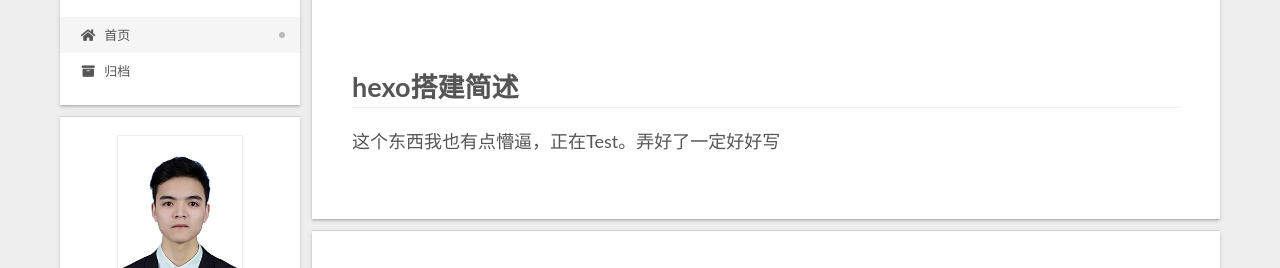
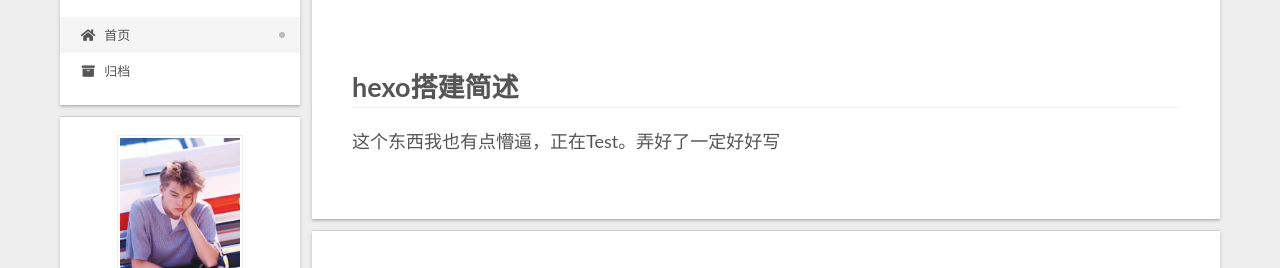
Before and after one commit to paulJFei/paulJFei.github.io, a plain HTML site: page index.html in a window 1280 px wide. Shown: the part 117-385 px from the top of the page. Drawn offline with Linux system fonts and the light colour scheme.

Commit message:
Site updated: 2020-09-08 19:34:21

```diff
--- a/css/main.css
+++ b/css/main.css
@@ -1168,7 +1168,7 @@ pre .javascript .function {
 }
 .links-of-author a::before,
 .links-of-author span.exturl::before {
-  background: #1c5873;
+  background: #5e0886;
   border-radius: 50%;
   content: ' ';
   display: inline-block;
--- a/index.html
+++ b/index.html
@@ -149,7 +149,7 @@
     <link itemprop="mainEntityOfPage" href="http://example.com/2020/09/03/first/">
 
     <span hidden itemprop="author" itemscope itemtype="http://schema.org/Person">
-      <meta itemprop="image" content="/images/201613140114.jpg">
+      <meta itemprop="image" content="/images/002.jpg">
       <meta itemprop="name" content="蒲建飞">
       <meta itemprop="description" content="">
     </span>
@@ -208,7 +208,7 @@
     <link itemprop="mainEntityOfPage" href="http://example.com/2020/09/02/hello-world/">
 
     <span hidden itemprop="author" itemscope itemtype="http://schema.org/Person">
-      <meta itemprop="image" content="/images/201613140114.jpg">
+      <meta itemprop="image" content="/images/002.jpg">
       <meta itemprop="name" content="蒲建飞">
       <meta itemprop="description" content="">
     </span>
@@ -330,7 +330,7 @@
       <div class="site-overview-wrap sidebar-panel">
         <div class="site-author motion-element" itemprop="author" itemscope itemtype="http://schema.org/Person">
     <img class="site-author-image" itemprop="image" alt="蒲建飞"
-      src="/images/201613140114.jpg">
+      src="/images/002.jpg">
   <p class="site-author-name" itemprop="name">蒲建飞</p>
   <div class="site-description" itemprop="description"></div>
 </div>
```
Also changed, not shown: 2020/09/02/hello-world/index.html (+2 -2 lines), 2020/09/03/first/index.html (+2 -2 lines), archives/2020/09/index.html (+1 -1 lines), archives/2020/index.html (+1 -1 lines), archives/index.html (+1 -1 lines), images/002.jpg (added), images/201613140114.jpg (deleted).
